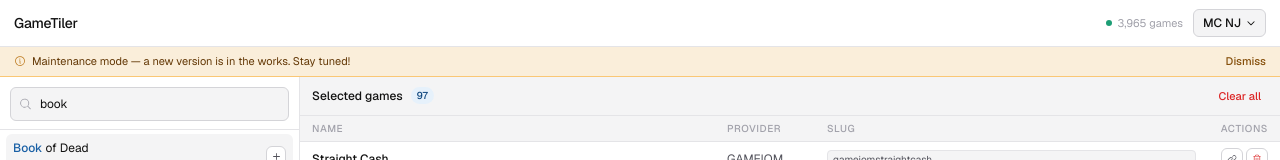
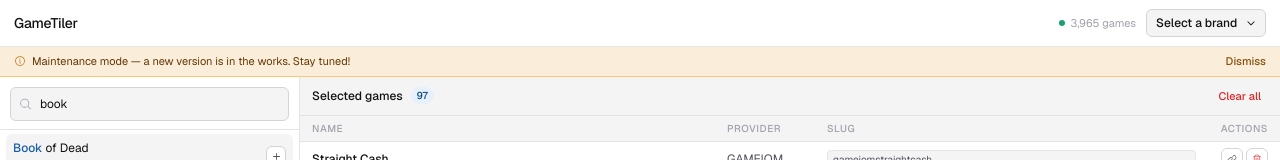
Before and after one commit to joshjavier/gametiler, a Next.js app: page / in a window 1280 px wide. Shown: the top 160 px of the page. Built offline with nearby package versions, Linux system fonts and the light colour scheme.

Commit message:
refactor: rename BrandPicker to CasinoLabelPicker

```diff
--- a/components/BrandPicker/index.tsx
+++ /dev/null
@@ -1,10 +0,0 @@
-import { CaretDownIcon } from '@phosphor-icons/react/dist/ssr';
-
-export function BrandPicker() {
-  return (
-    <div className="flex cursor-pointer items-center gap-1.25 rounded-(--border-radius-md) border-[0.5px] border-(--color-border-secondary) bg-(--color-background-secondary) px-2.25 py-1 text-[12px] font-medium text-(--color-text-primary)">
-      MC NJ
-      <CaretDownIcon size={10} weight="bold" />
-    </div>
-  );
-}
--- /dev/null
+++ b/components/CasinoLabelPicker/index.tsx
@@ -0,0 +1,50 @@
+'use client';
+
+import { Select } from '@base-ui/react';
+import { CaretDownIcon, CheckIcon } from '@phosphor-icons/react';
+import { useState } from 'react';
+
+const casinoLabels = [
+  { label: 'MC NJ', value: 'betmgm:nj' },
+  { label: 'MC PA', value: 'betmgm:pa' },
+  { label: 'MC MI', value: 'betmgm:mi' },
+  { label: 'MC WV', value: 'betmgm:wv' },
+  { label: 'MC ON', value: 'betmgm:on' },
+  { label: 'BC NJ', value: 'borgata:nj' },
+  { label: 'BC PA', value: 'borgata:pa' },
+  { label: 'PC NJ', value: 'partycasino:nj' },
+  { label: 'WOF NJ', value: 'wof:nj' },
+  { label: 'WOF ON', value: 'wof:on' },
+];
+
+export function CasinoLabelPicker() {
+  const [selectedLabel, setSelectedLabel] = useState<string | null>(null);
+
+  return (
+    <Select.Root items={casinoLabels} value={selectedLabel} onValueChange={setSelectedLabel}>
+      <Select.Trigger className="flex min-w-30 cursor-pointer items-center justify-between gap-1.25 rounded-(--border-radius-md) border-[0.5px] border-(--color-border-secondary) bg-(--color-background-secondary) px-2.25 py-1 text-[12px] font-medium text-(--color-text-primary)">
+        <Select.Value placeholder="Select a brand" />
+        <Select.Icon>
+          <CaretDownIcon size={10} weight="bold" />
+        </Select.Icon>
+      </Select.Trigger>
+
+      <Select.Portal>
+        <Select.Positioner alignItemWithTrigger={false}>
+          <Select.Popup>
+            <Select.List>
+              {casinoLabels.map(({ label, value }) => (
+                <Select.Item key={label} value={value}>
+                  <Select.ItemIndicator>
+                    <CheckIcon size={12} weight="bold" />
+                  </Select.ItemIndicator>
+                  <Select.ItemText>{label}</Select.ItemText>
+                </Select.Item>
+              ))}
+            </Select.List>
+          </Select.Popup>
+        </Select.Positioner>
+      </Select.Portal>
+    </Select.Root>
+  );
+}
--- a/components/Topbar.tsx
+++ b/components/Topbar.tsx
@@ -1,4 +1,4 @@
-import { BrandPicker } from './BrandPicker';
+import { CasinoLabelPicker } from './CasinoLabelPicker';
 import { Status } from './Status';
 
 export function Topbar() {
@@ -12,7 +12,7 @@ export function Topbar() {
 
       <div className="flex items-center gap-2.5">
         <Status />
-        <BrandPicker />
+        <CasinoLabelPicker />
       </div>
     </div>
   );
```
